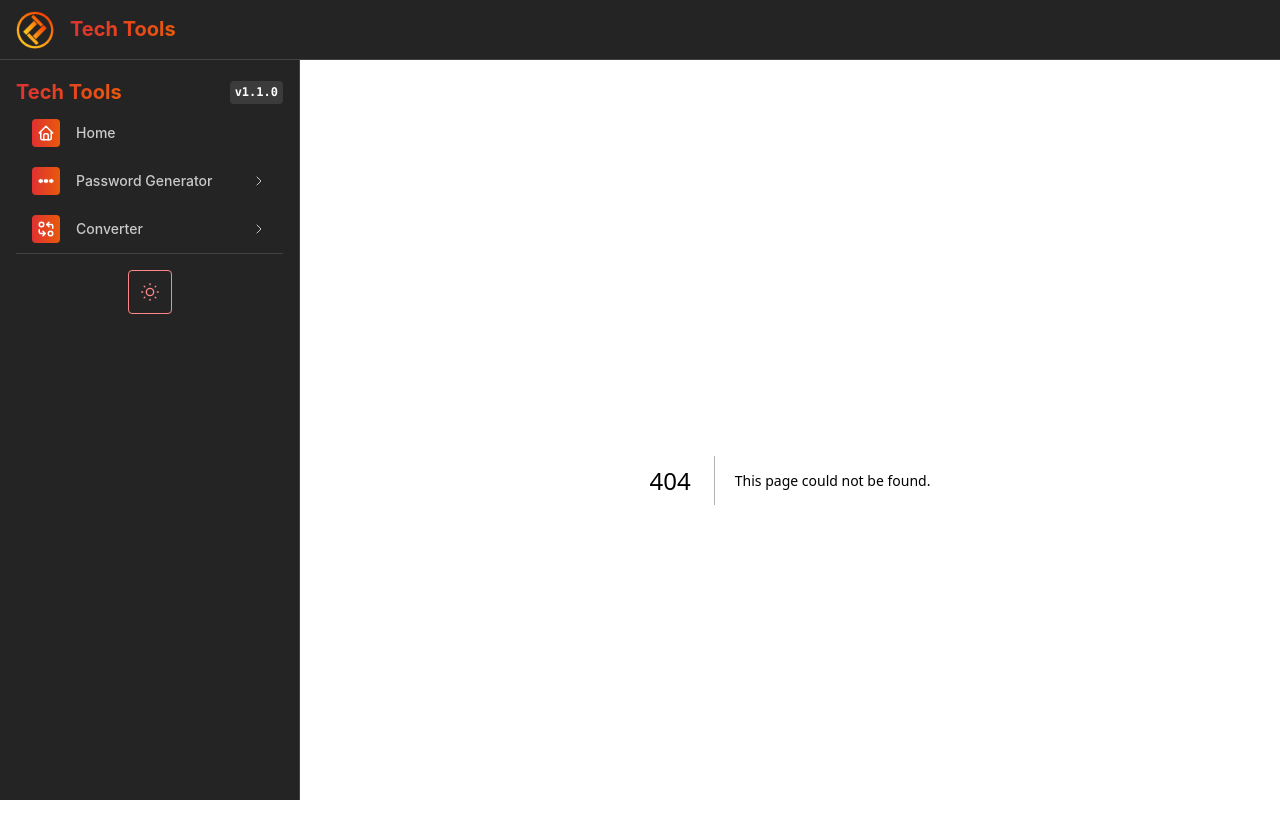
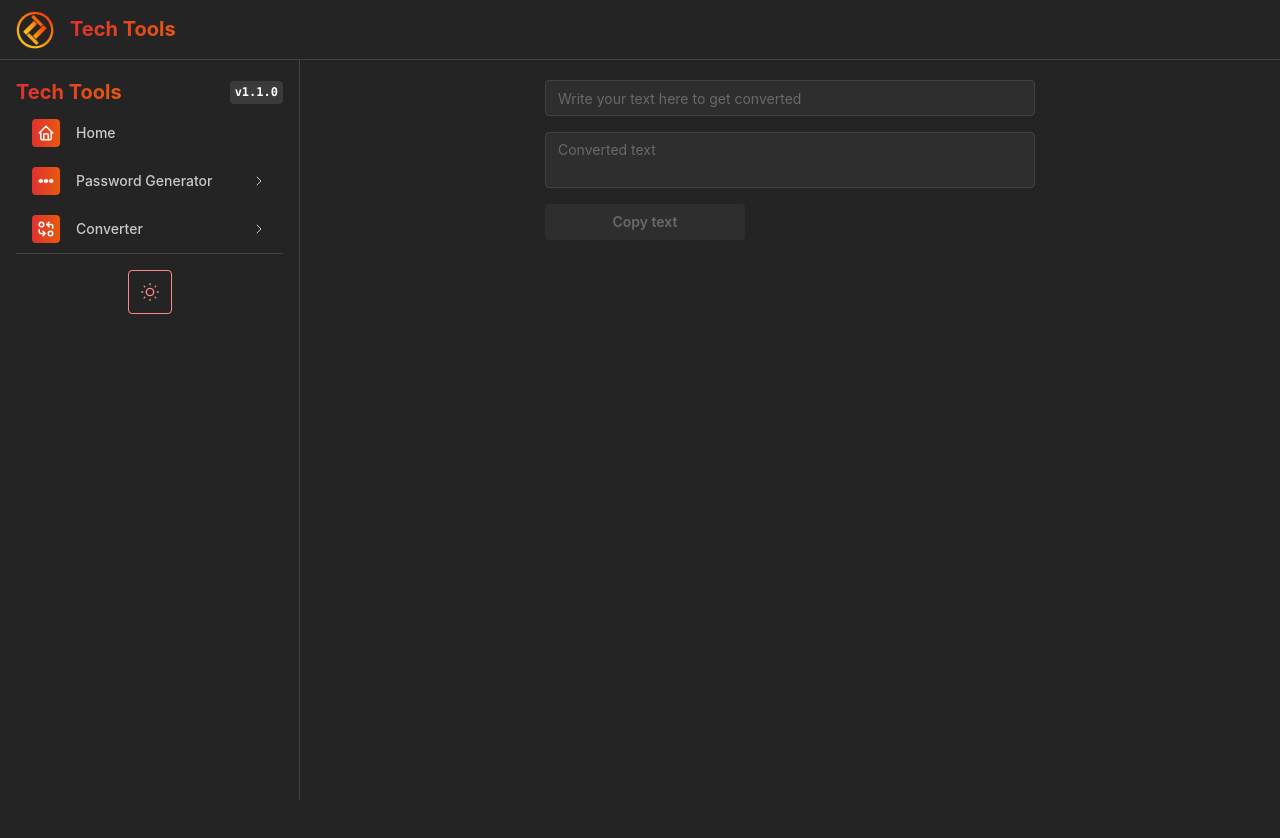
Before and after one commit to Akashic101/tech-tools, a Next.js app: page /nato-converter in a window 1280 px wide. Before the commit this address had no page. Shown: the top 838 px of the page. Built offline with nearby package versions, Linux system fonts and the light colour scheme.

Commit message:
Added nato converter

```diff
--- /dev/null
+++ b/app/nato-converter/page.tsx
@@ -0,0 +1,78 @@
+'use client';
+
+import { Button, Center, CopyButton, Stack, Textarea, TextInput } from '@mantine/core';
+import { useState } from 'react';
+
+const natoAlphabet: { [key: string]: string } = {
+	A: 'Alfa',
+	B: 'Bravo',
+	C: 'Charlie',
+	D: 'Delta',
+	E: 'Echo',
+	F: 'Foxtrot',
+	G: 'Golf',
+	H: 'Hotel',
+	I: 'India',
+	J: 'Juliett',
+	K: 'Kilo',
+	L: 'Lima',
+	M: 'Mike',
+	N: 'November',
+	O: 'Oscar',
+	P: 'Papa',
+	Q: 'Quebec',
+	R: 'Romeo',
+	S: 'Sierra',
+	T: 'Tango',
+	U: 'Uniform',
+	V: 'Victor',
+	W: 'Whiskey',
+	X: 'X-ray',
+	Y: 'Yankee',
+	Z: 'Zulu',
+};
+
+export default function NatoConverter() {
+	const [text, setText] = useState('');
+	const [convertedText, setConvertedText] = useState('');
+
+	const convertToNatoAlphabet = (inputText: string) => {
+		const converted = inputText
+			.toUpperCase()
+			.split('')
+			.map((char) => natoAlphabet[char] || char)
+			.join(' ');
+
+		setConvertedText(converted);
+	};
+
+	return (
+		<Center>
+			<Stack w={'50%'} align="stretch" justify="center" gap="md">
+				<TextInput
+					placeholder="Write your text here to get converted"
+					value={text}
+					onChange={(event) => {
+						const inputText = event.currentTarget.value;
+						setText(inputText);
+						convertToNatoAlphabet(inputText);
+					}}
+				/>
+				<Textarea placeholder="Converted text" value={convertedText} readOnly />
+				<CopyButton value={convertedText || ''}>
+					{({ copied, copy }) => (
+						<Button
+							variant="outline"
+							w={200}
+							color={copied ? 'teal' : 'red'}
+							onClick={copy}
+							disabled={!convertedText}
+						>
+							{copied ? 'Copied text' : 'Copy text'}
+						</Button>
+					)}
+				</CopyButton>
+			</Stack>
+		</Center>
+	);
+}
```
